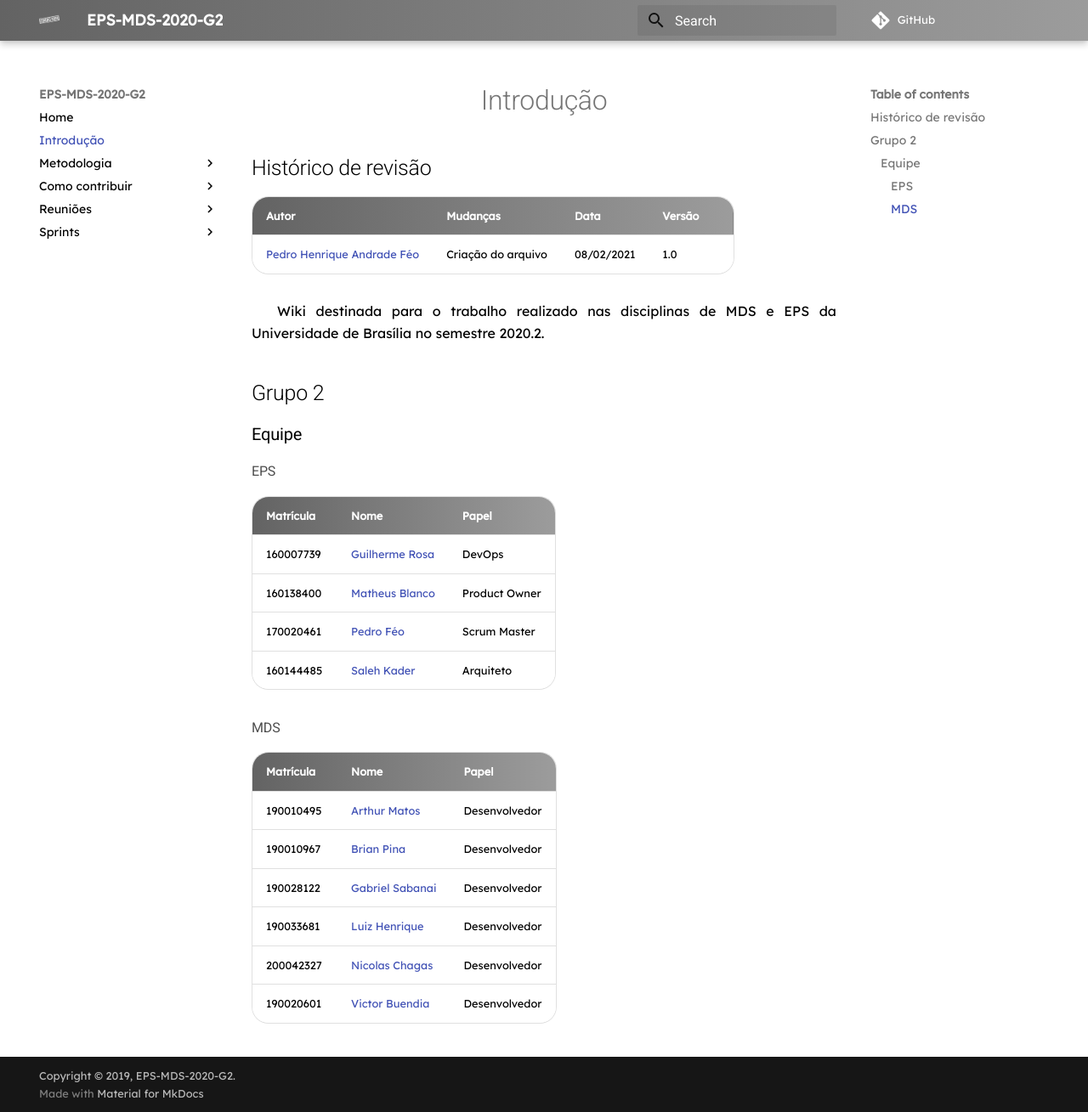
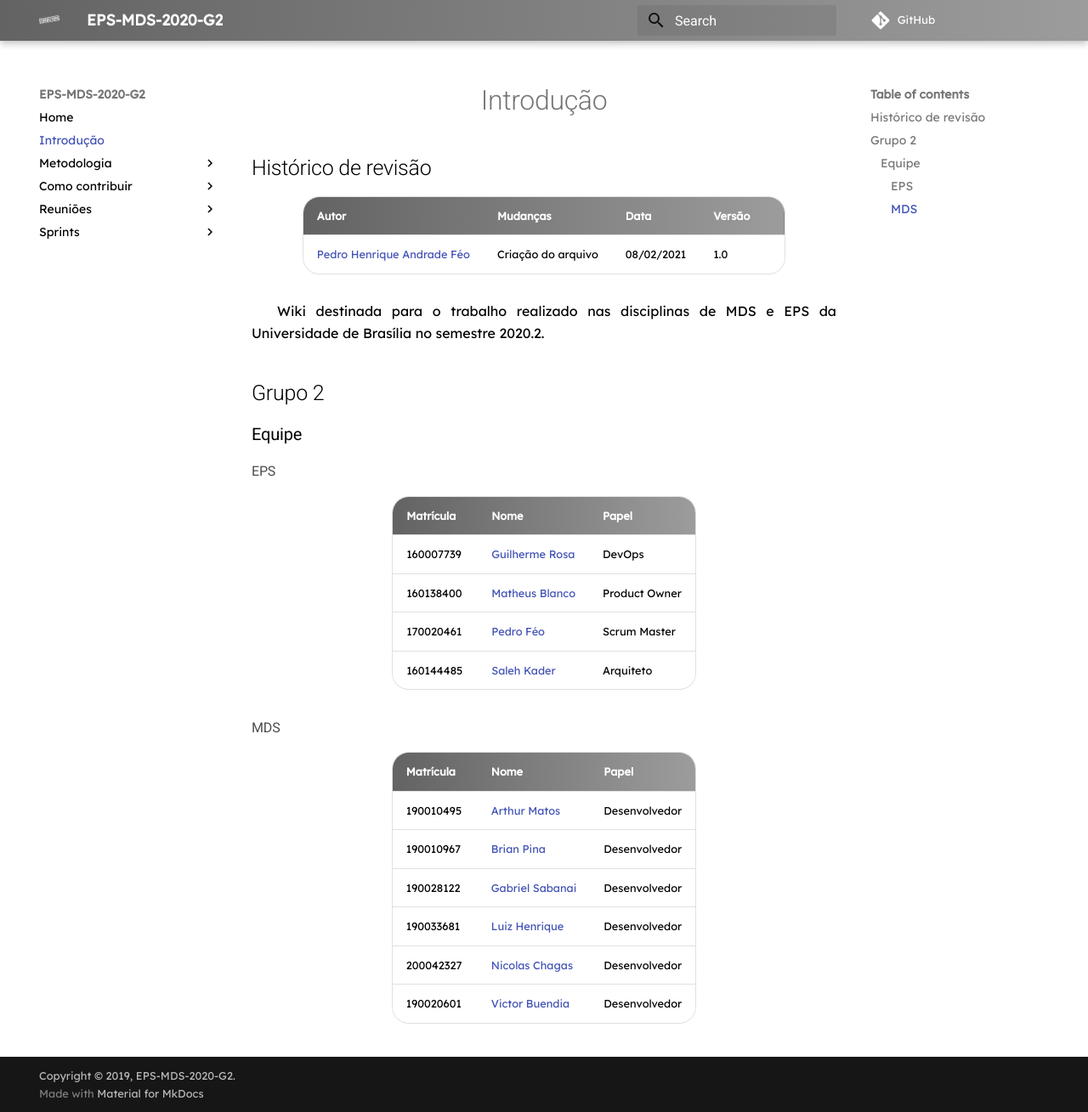
Before and after one commit to fga-eps-mds/2020.2-Eccoar, an MkDocs documentation site: the page built from docs/intro.md, in a window 1280 px wide and 1309 px high. Shown: the whole window at 85% size. Built offline with MkDocs 1.6.1 and Material for MkDocs 9.7.7, drawn with Linux system fonts in a browser that asks for light colours; some web fonts are replaced; comment, search, counter and statistics services are not loaded; old or Windows-style settings are respelled for this version of MkDocs.

Commit message:
Centralize tables in MKDocs
Co-authored-by: Brian Pina de Sá <brian.pina2001@gmail.com>

```diff
--- a/docs/assets/css/extra.css
+++ b/docs/assets/css/extra.css
@@ -5,12 +5,15 @@ h1,h2,h3,h4,h5,h6 {
     font-family: 'Palanquin Dark', Roboto;
 }
 
-/* .md-typeset__table {    <- Largura da tabela
-    min-width: 100%;
-} */
+.md-typeset__scrollwrap{
+    display: flex;
+    justify-content: center;
+}
+
 .md-typeset__table table {
     border-radius: 20px !important;
 }
+
 td, th {
     background: white;
 }
@@ -65,7 +68,6 @@ body {
     color: white;
 }
 
-
 .md-typeset table thead th {
     background-color: transparent !important;
     color: white;
```
